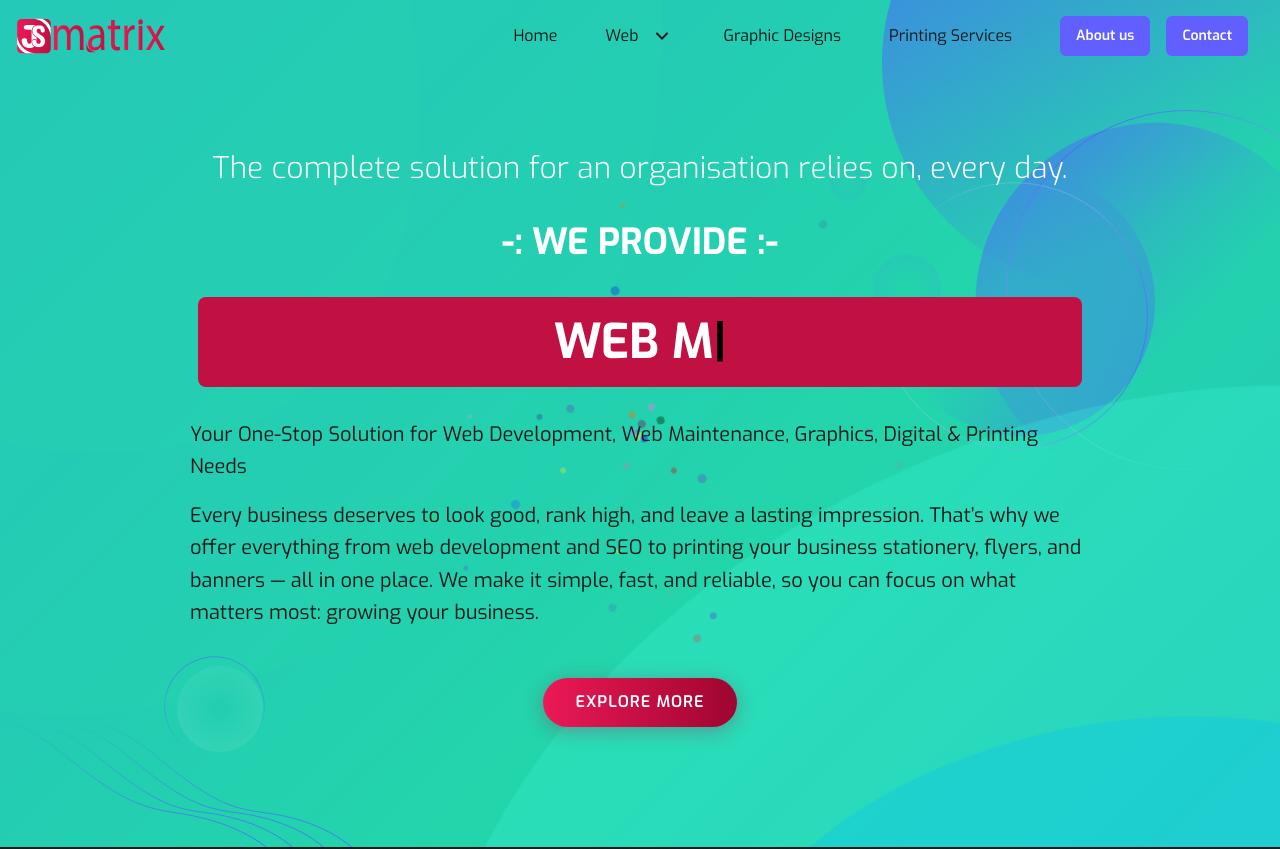
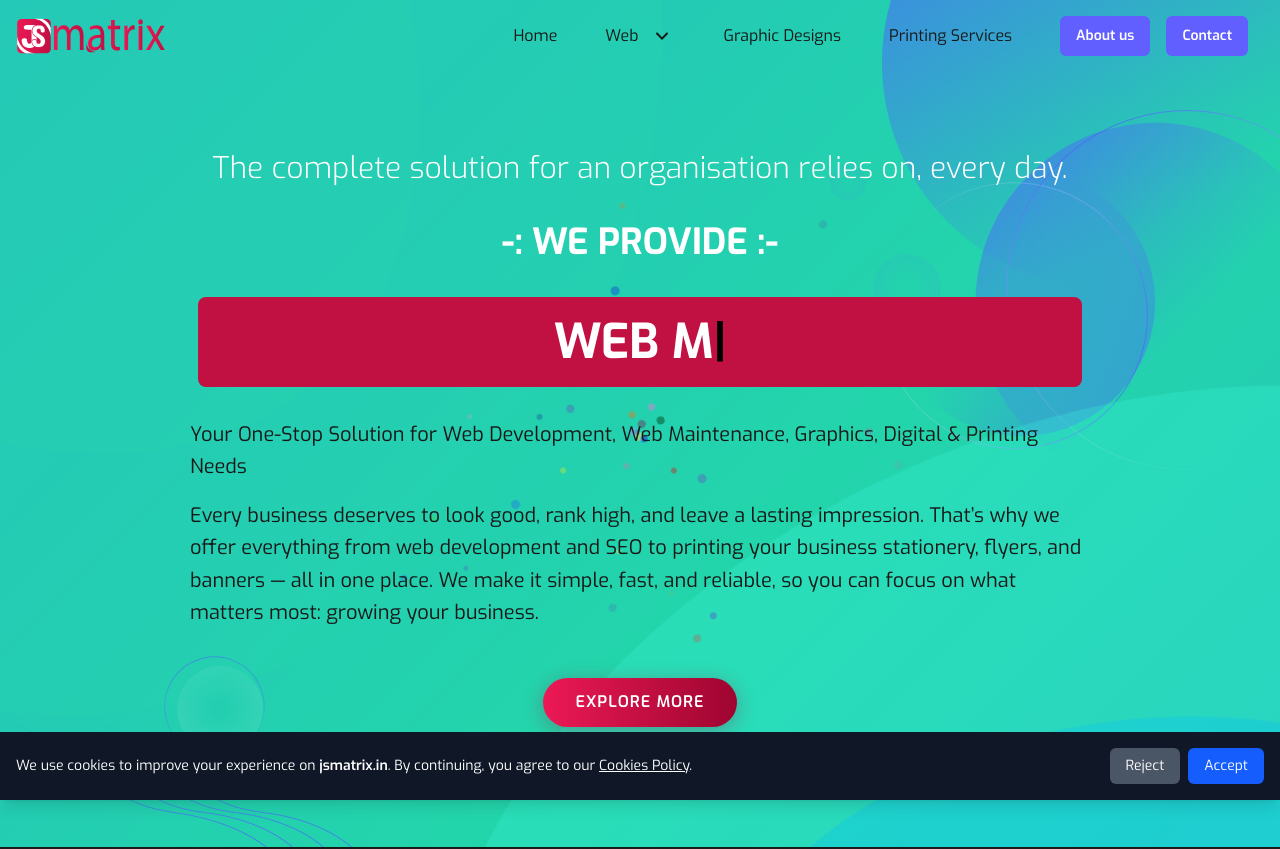
Before and after one commit to niceprince/jsmatrix_next, a Next.js app: page / in a window 1280 px wide. Shown: the top 849 px of the page. Built offline with nearby package versions, Linux system fonts and the light colour scheme.

Commit message:
cookies policy banner added

```diff
--- a/src/app/layout.tsx
+++ b/src/app/layout.tsx
@@ -6,6 +6,7 @@ import "./globals.css";
 import Footer from "@/components/footer/Footer";
 import ScrollToTop from "@/components/common/ScrollToTop";
 import { headers } from "next/headers";
+import CookieConsent from "@/components/legal/CookieConsent";
 
 const exoSans = Exo({
   variable: "--font-exo-sans",
@@ -68,6 +69,7 @@ export default async function RootLayout({
         <Header />
         {children}
         <Footer />
+        <CookieConsent />
       </body>
     </html>
   );
--- /dev/null
+++ b/src/components/legal/CookieConsent.tsx
@@ -0,0 +1,61 @@
+"use client"; // for Next.js App Router, remove if using Pages Router
+
+import { useEffect, useState } from "react";
+
+const COOKIE_KEY = "cookie_consent";
+
+type ConsentValue = "accepted" | "rejected";
+
+const CookieConsent = () => {
+  const [visible, setVisible] = useState(false);
+
+  useEffect(() => {
+    // Check if consent already given
+    const consent = localStorage.getItem(COOKIE_KEY);
+    if (!consent) {
+      setVisible(true);
+    }
+  }, []);
+
+  const handleConsent = (value: ConsentValue) => {
+    localStorage.setItem(COOKIE_KEY, value);
+    setVisible(false);
+
+    if (value === "rejected") {
+      // Optional: Clear tracking cookies or disable analytics here
+      console.log("Cookies rejected");
+    }
+  };
+
+  if (!visible) return null;
+
+  return (
+    <div className="fixed bottom-0 left-0 right-0 z-50 bg-gray-900 text-white p-4 shadow-lg flex flex-col sm:flex-row sm:items-center sm:justify-between gap-3">
+      <p className="text-sm sm:mb-0">
+        We use cookies to improve your experience on{" "}
+        <span className="font-semibold">jsmatrix.in</span>. By continuing, you
+        agree to our{" "}
+        <a href="/privacy-policy" className="underline hover:text-gray-300">
+          Cookies Policy
+        </a>
+        .
+      </p>
+      <div className="flex gap-2">
+        <button
+          onClick={() => handleConsent("rejected")}
+          className="bg-gray-600 hover:bg-gray-700 px-4 py-2 text-sm rounded-md transition cursor-pointer"
+        >
+          Reject
+        </button>
+        <button
+          onClick={() => handleConsent("accepted")}
+          className="bg-blue-600 hover:bg-blue-700 px-4 py-2 text-sm rounded-md transition cursor-pointer"
+        >
+          Accept
+        </button>
+      </div>
+    </div>
+  );
+};
+
+export default CookieConsent;
```
